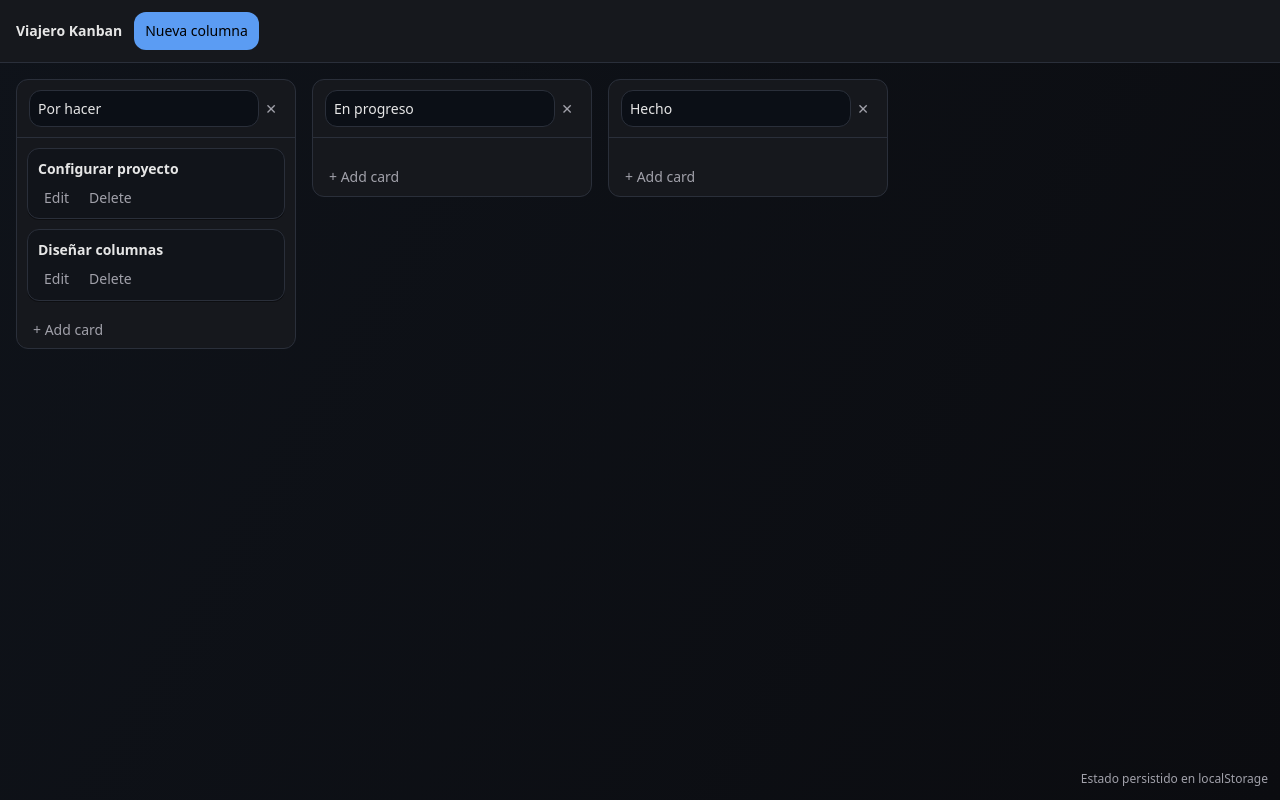
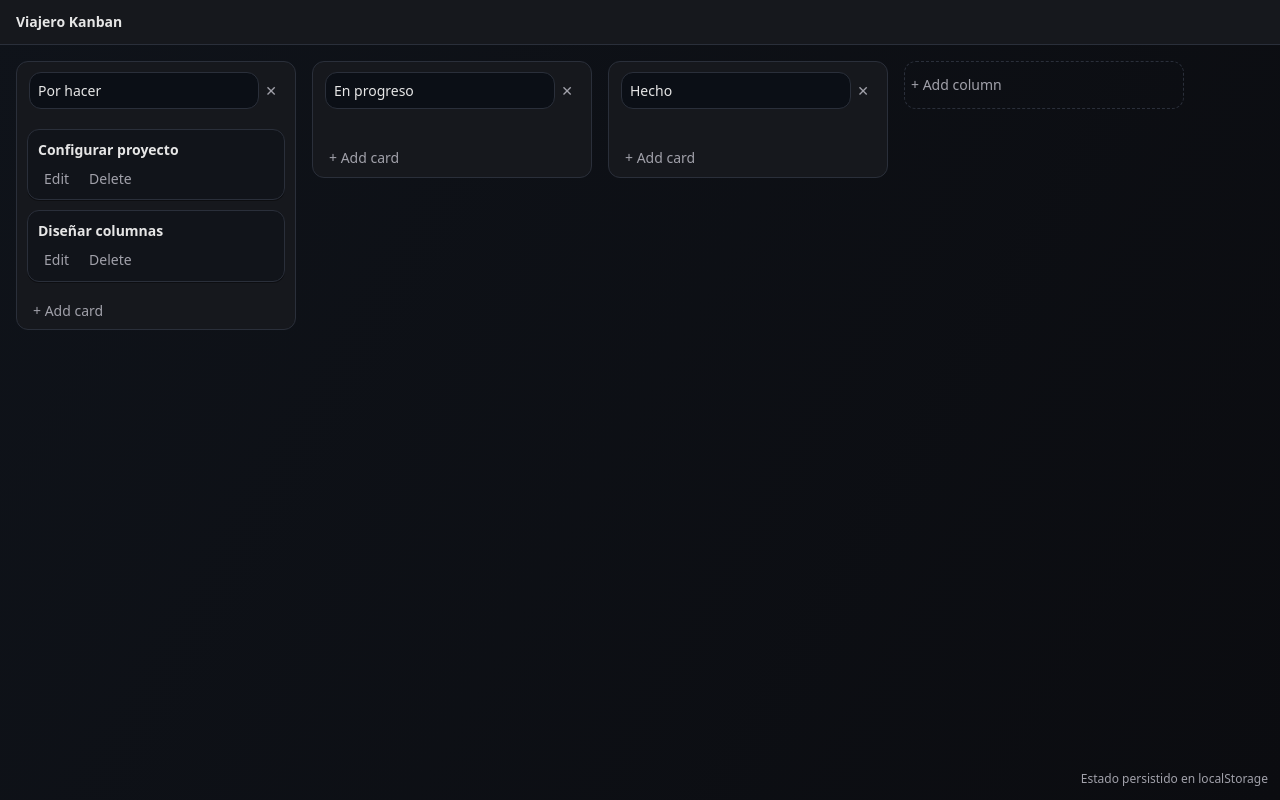
Before and after one commit to blackcid/VijeroWeb, a React (Vite) app: page / in a window 1280 px wide. Built offline with nearby package versions, Linux system fonts and the light colour scheme.

Commit message:
Nueva columna

```diff
--- a/src/app.tsx
+++ b/src/app.tsx
@@ -1,16 +1,11 @@
 import React from "react";
-import { useBoard } from "./store";
 import Board from "./components/board";
 
 export default function App() {
-    const { addColumn } = useBoard();
     return (
         <div className="app">
             <header className="header">
                 <span className="title">Viajero Kanban</span>
-                <button className="icon-btn primary" onClick={() => addColumn("Nueva columna")}>
-                    Nueva columna
-                </button>
             </header>
             <div className="content">
                 <Board />
--- a/src/components/Board.tsx
+++ b/src/components/Board.tsx
@@ -29,7 +29,7 @@ const overlayFirst: CollisionDetection = (args) => {
 };
 
 const Board: React.FC = () => {
-    const { columnOrder, moveCard, moveColumn } = useBoard();
+    const { columnOrder, moveCard, moveColumn, addColumn } = useBoard();
 
     // Sensors
     const sensors = useSensors(
@@ -170,6 +170,12 @@ const Board: React.FC = () => {
                     {columnOrder.map((cid) => (
                         <Column key={cid} id={cid} index={0} />
                     ))}
+                    <button
+                        className="column add-column"
+                        onClick={() => addColumn("Nueva columna")}
+                    >
+                        + Add column
+                    </button>
                 </div>
             </SortableContext>
             <DragOverlay adjustScale={false}>{activeColumn}</DragOverlay>
--- a/src/components/column/column.tsx
+++ b/src/components/column/column.tsx
@@ -30,13 +30,15 @@ export const Column: React.FC<Props> = ({ id }) => {
     const style: React.CSSProperties = {
         transform: CSS.Transform.toString(transform),
         transition,
-        flex: "0 0 auto",
-        visibility: isDragging ? "hidden" : undefined,
     };
 
     return (
-        <div className="column" ref={setNodeRef} style={style}>
-            <header {...listeners} {...attributes} style={{ cursor: "grab" }}>
+        <div
+            className={`column${isDragging ? " is-dragging" : ""}`}
+            ref={setNodeRef}
+            style={style}
+        >
+            <header {...listeners} {...attributes}>
                 <input
                     className="input"
                     value={title}
--- a/src/main.tsx
+++ b/src/main.tsx
@@ -1,4 +1,3 @@
-import React from "react";
 import { createRoot } from "react-dom/client";
 import App from "./app";
 import "./styles.scss";
--- a/src/styles.scss
+++ b/src/styles.scss
@@ -86,6 +86,11 @@ textarea {
   display: flex;
   flex-direction: column;
   max-height: 80vh;
+  flex: 0 0 auto; // static flex moved from inline
+}
+
+.column.is-dragging {
+  visibility: hidden; // hide original while DragOverlay shows clone
 }
 
 .column header {
@@ -93,7 +98,9 @@ textarea {
   justify-content: space-between;
   align-items: center;
   padding: $space-2 $space-sm;
-  border-bottom: 1px solid var(--border);
+  // removed bottom divider between header and cards
+  border-bottom: none;
+  cursor: grab; // moved from inline
 }
 
 .column header h3 {
@@ -107,6 +114,19 @@ textarea {
     flex-direction: column;
     gap: $space-2;
     overflow: auto;
+}
+
+.add-column {
+    min-width: $col-width;
+    width: $col-width;
+    height: 3rem;
+    align-self: flex-start;
+    background: transparent;
+    border: 1px dashed var(--border);
+    border-radius: $radius;
+    color: var(--muted);
+    cursor: pointer;
+    justify-content: center;
 }
 
 .card {
```
Lines whose indentation alone changed are shown as unchanged.
